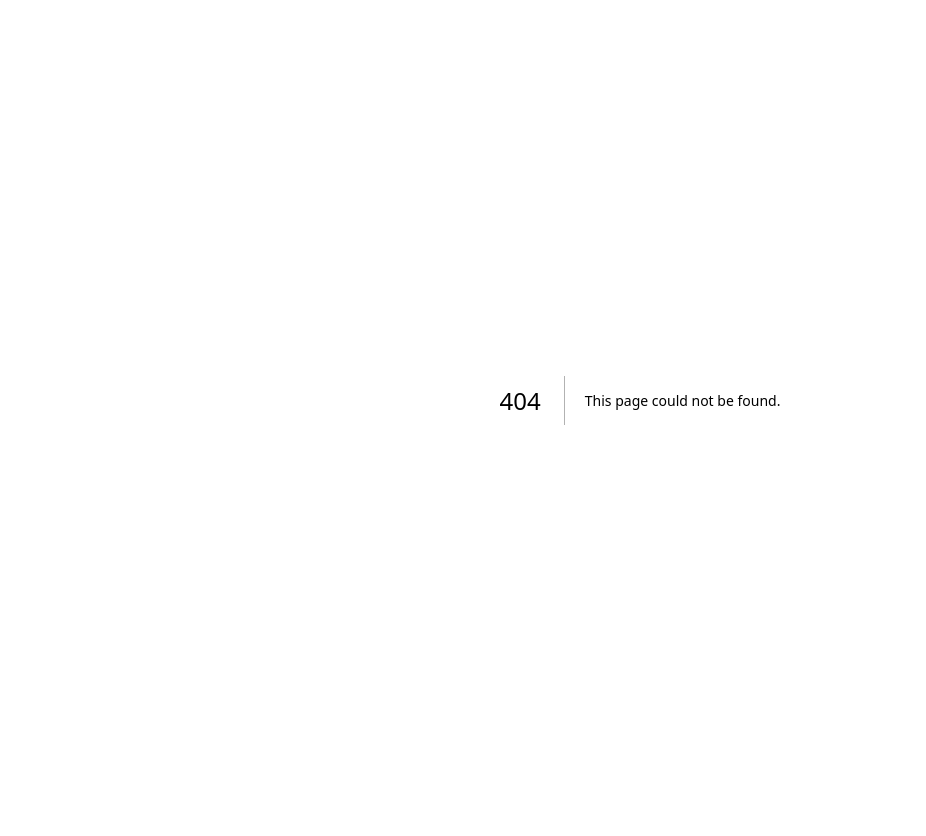
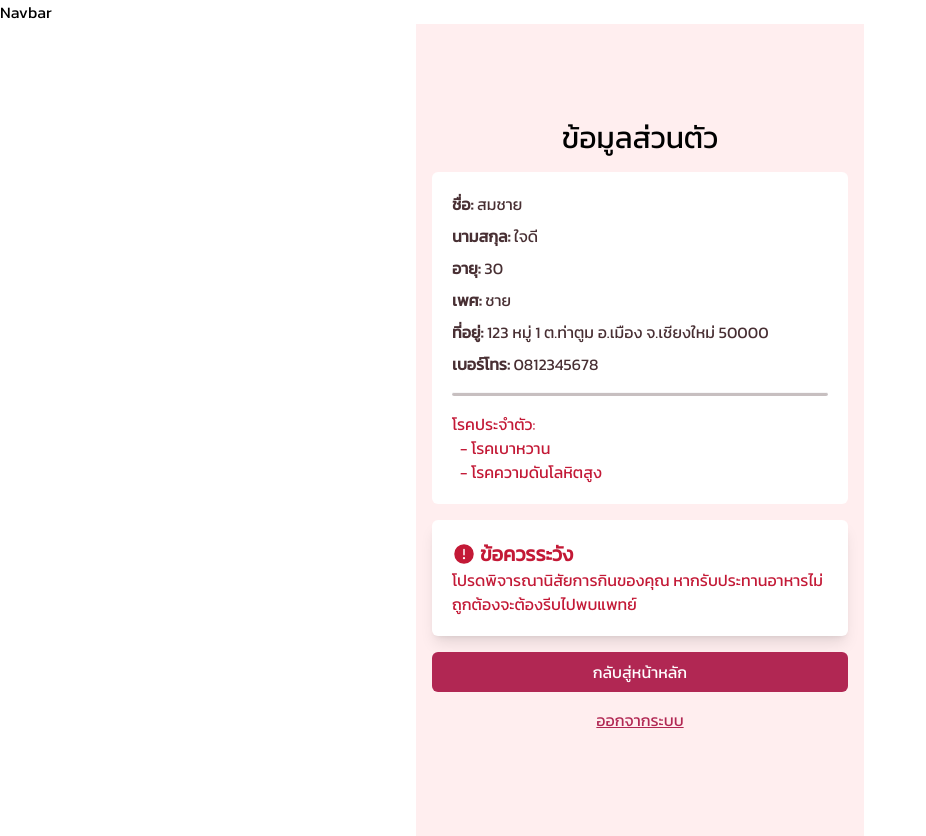
Before and after one commit to NattawatC/khaoniew, a Next.js app: page /personal in a window 1280 px wide. Before the commit this address had no page. Shown: the whole page, without its empty margins (0-926 px from the left). Before the commit the page ends 800 px from the top, so only its background shows below. Built offline with nearby package versions, Linux system fonts and the light colour scheme.

Commit message:
Create Personal Page

```diff
--- /dev/null
+++ b/src/pages/personal.tsx
@@ -0,0 +1,95 @@
+"use client"
+
+import { Navbar } from "@/components/Navbar"
+import { MainLayout } from "@/components/layout"
+import { Button } from "@/components/ui/button"
+import { NextPage } from "next"
+import { useRouter } from "next/router"
+import { PiWarningCircleFill } from "react-icons/pi"
+
+const person1 = {
+  name: "สมชาย",
+  lastName: "ใจดี",
+  age: 30,
+  gender: "ชาย",
+  address: "123 หมู่ 1 ต.ท่าตูม อ.เมือง จ.เชียงใหม่ 50000",
+  tel: "0812345678",
+  description:
+    "โปรดพิจารณานิสัยการกินของคุณ หากรับประทานอาหารไม่ถูกต้องจะต้องรีบไปพบแพทย์",
+  medicalCondition: ["โรคเบาหวาน", "โรคความดันโลหิตสูง"],
+}
+
+const personal: NextPage = () => {
+  const router = useRouter()
+
+  const goToMainPage = () => {
+    router.push("/foodLog")
+  }
+
+  return (
+    <>
+      <Navbar />
+      <MainLayout className="flex flex-col gap-4 bg-primary">
+        {/* NavBar */}
+        <div className="flex flex-col gap-4">
+          <h1 className="flex justify-center text-3xl">ข้อมูลส่วนตัว</h1>
+        </div>
+
+        <div className="flex flex-col gap-4 bg-white rounded-md p-5 text-text text-base">
+          <div className="flex flex-col gap-2">
+            <p className="font-bold">
+              ชื่อ: <span className="font-normal">{person1.name}</span>
+            </p>
+            <p className="font-bold">
+              นามสกุล: <span className="font-normal">{person1.lastName}</span>
+            </p>
+            <p className="font-bold">
+              อายุ: <span className="font-normal">{person1.age}</span>
+            </p>
+            <p className="font-bold">
+              เพศ: <span className="font-normal">{person1.gender}</span>
+            </p>
+            <p className="font-bold">
+              ที่อยู่: <span className="font-normal">{person1.address}</span>
+            </p>
+            <p className="font-bold">
+              เบอร์โทร: <span className="font-normal">{person1.tel}</span>
+            </p>
+          </div>
+          <div className="h-auto">
+            <hr className="bg-text opacity-30 rounded h-1" />
+          </div>
+          <div className="text-[#C31936]">
+            <p>โรคประจำตัว:</p>
+            <ul className="px-2 ">
+              {person1.medicalCondition.map((condition, index) => (
+                <li key={index}>- {condition}</li>
+              ))}
+            </ul>
+          </div>
+        </div>
+
+        <div className="bg-white rounded-md p-5 text-[#C31936] shadow-lg">
+          <p className="flex flex-row gap-1 items-center text-xl font-bold">
+            <PiWarningCircleFill size={24} />
+            ข้อควรระวัง
+          </p>
+          <p>{person1.description}</p>
+        </div>
+        <div className="flex flex-col gap-2">
+          <Button
+            className="bg-secondary text-white text-base rounded-md"
+            onClick={goToMainPage}
+          >
+            กลับสู่หน้าหลัก
+          </Button>
+          <Button className="bg-transparent underline text-secondary text-base rounded-md ">
+            ออกจากระบบ
+          </Button>
+        </div>
+      </MainLayout>
+    </>
+  )
+}
+
+export default personal
```
